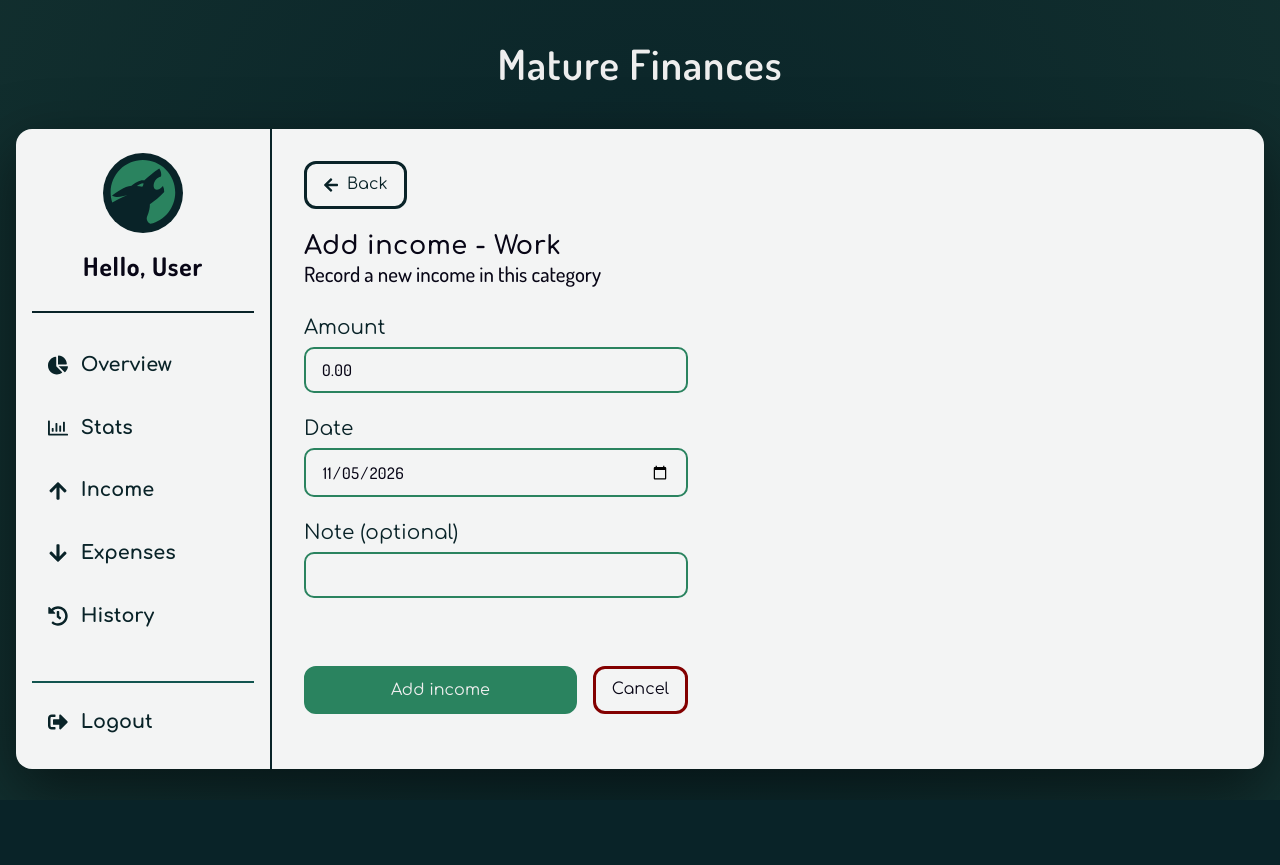
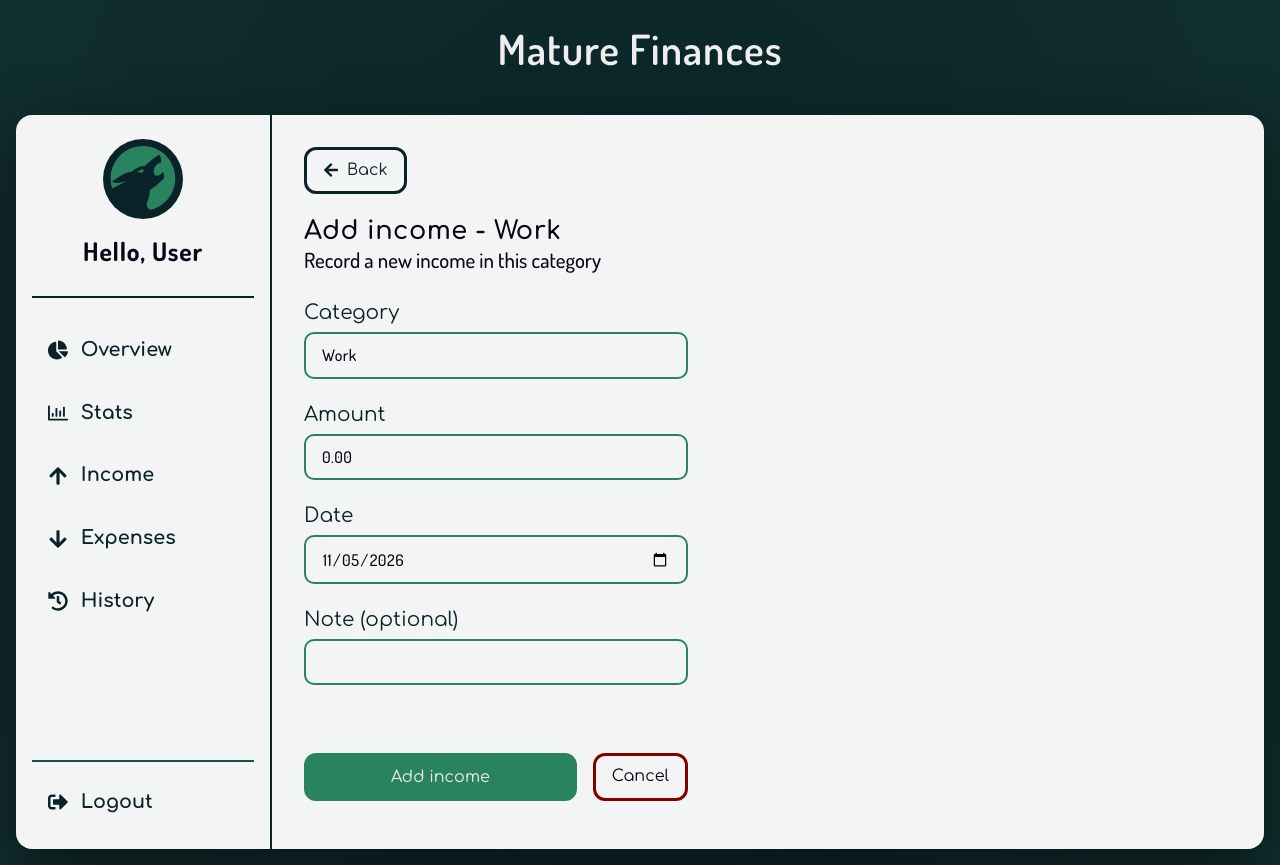
Before and after one commit to Martynas-Mockapetris/Mature-Finanse-APP, a React (Vite) app in the folder frontend/: page / in a window 1280 px wide. Both pictures are taken after a click on the button "Work". Before the commit the page ends 800 px from the top, so only its background shows below. Built offline with nearby package versions, Linux system fonts and the light colour scheme.

Commit message:
Allow changing category when adding or editing a transaction

```diff
--- a/frontend/src/components/TransactionForm.jsx
+++ b/frontend/src/components/TransactionForm.jsx
@@ -1,22 +1,37 @@
 import { useState } from 'react';
 import { Link } from 'react-router-dom';
+import { getAvailableCategories } from '../services/storage';
 import '../styles/FormSection.css';
 
-const TransactionForm = ({ initialValues, submitLabel, cancelTo, onSubmit }) => {
+const TransactionForm = ({ type, initialValues, submitLabel, cancelTo, onSubmit }) => {
   const [amount, setAmount] = useState(initialValues.amount);
   const [date, setDate] = useState(initialValues.date);
   const [note, setNote] = useState(initialValues.note);
+  const [categoryId, setCategoryId] = useState(initialValues.categoryId);
+  const categories = getAvailableCategories(type);
 
   const handleSubmit = (e) => {
     e.preventDefault();
     const value = Number(amount);
     if (!value || value <= 0 || !date) return;
 
-    onSubmit({ amount: value, date, note: note.trim() });
+    onSubmit({ categoryId, amount: value, date, note: note.trim() });
   };
 
   return (
     <form className="category-form" onSubmit={handleSubmit}>
+      <div className="form-field">
+        <label className="form-label" htmlFor="category">
+          Category
+        </label>
+        <select id="category" className="form-input" value={categoryId} onChange={(e) => setCategoryId(e.target.value)}>
+          {categories.map((category) => (
+            <option key={category.id} value={category.id}>
+              {category.name}
+            </option>
+          ))}
+        </select>
+      </div>
       <div className="form-field">
         <label className="form-label" htmlFor="amount">
           Amount
--- a/frontend/src/pages/AddTransaction.jsx
+++ b/frontend/src/pages/AddTransaction.jsx
@@ -9,10 +9,10 @@ const AddTransaction = () => {
 
   const navigate = useNavigate();
 
-const handleSubmit = (values) => {
-  addTransaction({ type, categoryId, ...values });
-  navigate('/');
-};
+  const handleSubmit = (values) => {
+    addTransaction({ type, categoryId, ...values });
+    navigate('/');
+  };
 
   if (!category) {
     return (
@@ -36,7 +36,7 @@ const handleSubmit = (values) => {
       </h2>
       <p className="section-description">Record a new {type} in this category</p>
 
-      <TransactionForm initialValues={{ amount: '', date: new Date().toISOString().slice(0, 10), note: '' }} submitLabel={`Add ${type}`} cancelTo="/" onSubmit={handleSubmit} />
+      <TransactionForm type={type} initialValues={{ categoryId, amount: '', date: new Date().toISOString().slice(0, 10), note: '' }} submitLabel={`Add ${type}`} cancelTo="/" onSubmit={handleSubmit} />
     </section>
   );
 };
--- a/frontend/src/pages/EditTransaction.jsx
+++ b/frontend/src/pages/EditTransaction.jsx
@@ -38,7 +38,13 @@ const EditTransaction = () => {
       </h2>
       <p className="section-description">Change the details of this transaction</p>
 
-      <TransactionForm initialValues={{ amount: transaction.amount, date: transaction.date, note: transaction.note }} submitLabel="Save changes" cancelTo={listPath} onSubmit={handleSubmit} />
+      <TransactionForm
+        type={transaction.type}
+        initialValues={{ categoryId: transaction.categoryId, amount: transaction.amount, date: transaction.date, note: transaction.note }}
+        submitLabel="Save changes"
+        cancelTo={listPath}
+        onSubmit={handleSubmit}
+      />
     </section>
   );
 };
```
